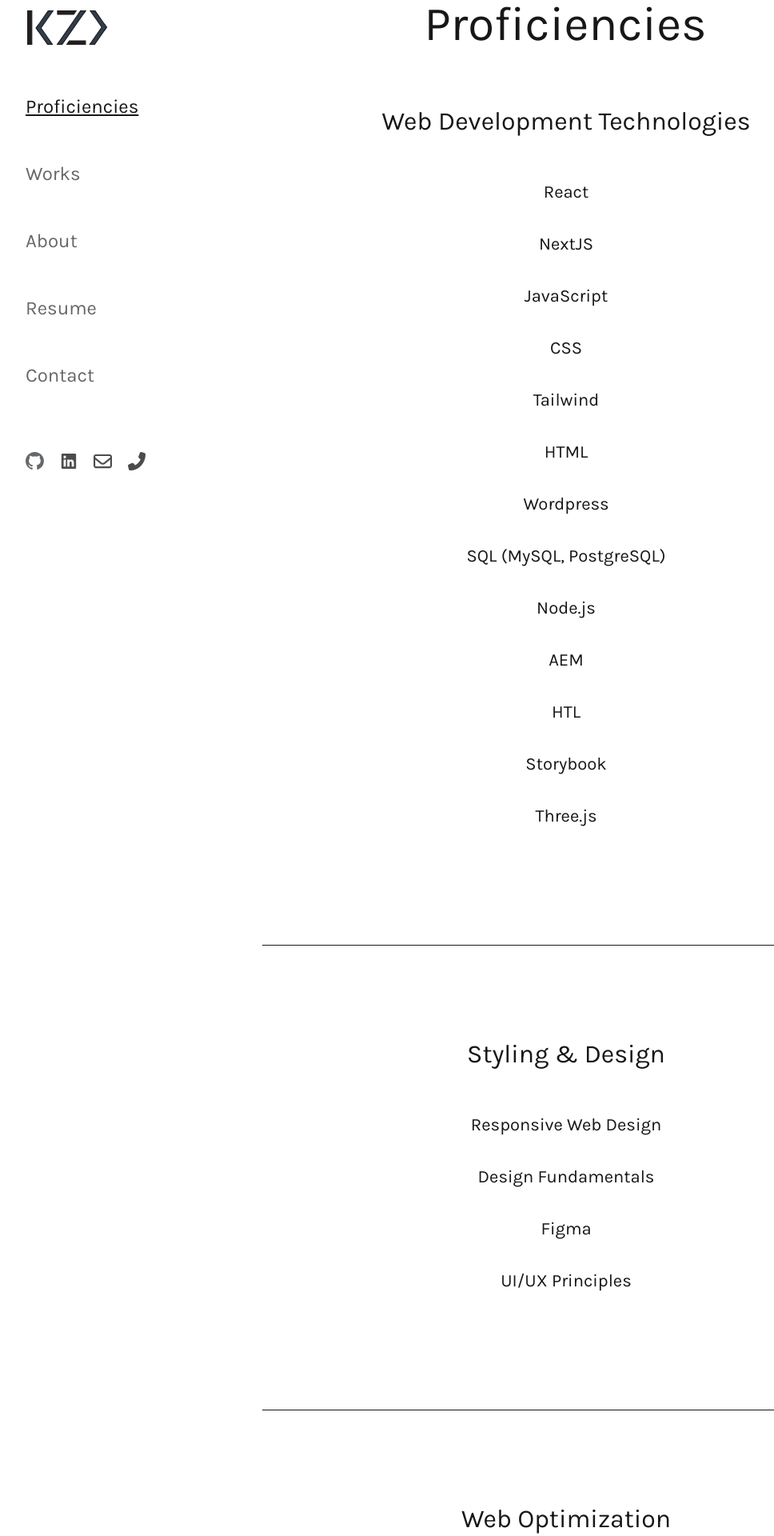
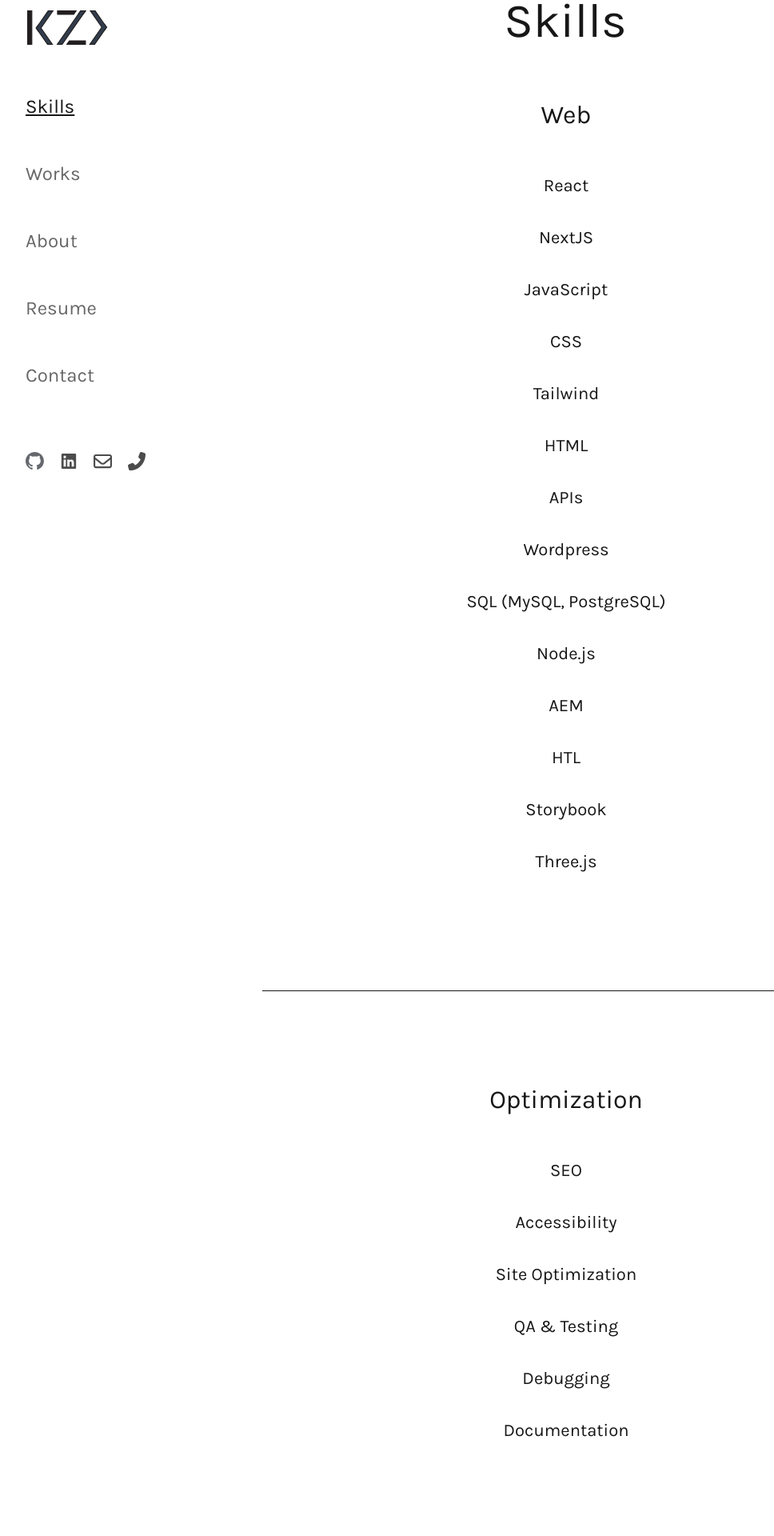
Before and after one commit to K-Zimny/portfolio4, a Next.js app: page /skills in a window 1280 px wide. Shown: the part 100-2020 px from the top of the page at 80% size, without its empty margins (80-1048 px from the left). Built offline with nearby package versions, Linux system fonts and the light colour scheme.

Commit message:
Build on Centered Skills WIP

```diff
--- a/src/app/skills/page.js
+++ b/src/app/skills/page.js
@@ -4,7 +4,7 @@
 export default function skills() {
   return (
     <>
-      <PageHeader className="text-center" title="Proficiencies" />
+      <PageHeader className="text-center" title="Skills" />
 
       <Skills />
     </>
--- a/src/components/pageheader/pageheader.module.css
+++ b/src/components/pageheader/pageheader.module.css
@@ -1,5 +1,5 @@
 header.header {
-  --base_page-header-font: 4rem;
+  --base_page-header-font: 3.25rem;
   --base_page-header-font-alignment-left: -2px;
   --base_page-header-line-height: normal;
   --base_page-subheader-font: 1.25rem;
@@ -12,7 +12,7 @@
 
   @media (min-width: 1280px) {
     --base_page-header-font: 3.75rem;
-    --base_page-header-line-height: 36px;
+    --base_page-header-line-height: 28px;
     --base_page-subheader-font: 1.25rem;
   }
 
--- a/src/data/nav.json
+++ b/src/data/nav.json
@@ -1,6 +1,6 @@
 [
   {
-    "title": "Proficiencies",
+    "title": "Skills",
     "href": "/skills"
   },
   {
--- a/src/data/skills.json
+++ b/src/data/skills.json
@@ -1,6 +1,6 @@
 [
   {
-    "title": "Web Development Technologies",
+    "title": "Web",
     "items": [
       "React",
       "NextJS",
@@ -8,6 +8,7 @@
       "CSS",
       "Tailwind",
       "HTML",
+      "APIs",
       "Wordpress",
       "SQL (MySQL, PostgreSQL)",
       "Node.js",
@@ -18,16 +19,7 @@
     ]
   },
   {
-    "title": "Styling & Design",
-    "items": [
-      "Responsive Web Design",
-      "Design Fundamentals",
-      "Figma",
-      "UI/UX Principles"
-    ]
-  },
-  {
-    "title": "Web Optimization",
+    "title": "Optimization",
     "items": [
       "SEO",
       "Accessibility",
@@ -38,9 +30,8 @@
     ]
   },
   {
-    "title": "AWS & DevOps",
+    "title": "DevOps",
     "items": [
-      "AWS Certified Cloud Practitioner",
       "DynamoDB",
       "Amplify",
       "API Gateway",
@@ -52,7 +43,28 @@
     ]
   },
   {
-    "title": "Embedded Systems & Electronics",
+    "title": "Certificates",
+    "items": ["CompTIA Security+ ", "AWS Certified Cloud Practitioner"]
+  },
+  {
+    "title": "Design",
+    "items": [
+      "Responsive Web Design",
+      "Design Fundamentals",
+      "Figma",
+      "UI/UX Principles"
+    ]
+  },
+  {
+    "title": "AI",
+    "items": [
+      "Enhancing Development Efficiency",
+      "Problem Solving",
+      "Architectural Solutions"
+    ]
+  },
+  {
+    "title": "Embedded & Electronics",
     "items": [
       "C/C++",
       "Python",
@@ -65,15 +77,7 @@
     ]
   },
   {
-    "title": "Artificial Intelligence Usage",
-    "items": [
-      "Enhancing Development Efficiency",
-      "Problem Solving",
-      "Architectural Solutions"
-    ]
-  },
-  {
-    "title": "Tools & Security",
+    "title": "Tools",
     "items": [
       "Git (GitHub, GitLab)",
       "Bitbucket",
@@ -85,11 +89,7 @@
     ]
   },
   {
-    "title": "Technical Proficiencies",
-    "items": ["Algorithms", "APIs", "Ecommerce"]
-  },
-  {
-    "title": "Methodologies & Collaboration",
+    "title": "Collaboration",
     "items": [
       "Agile Methodologies",
       "Team Collaboration",
```
